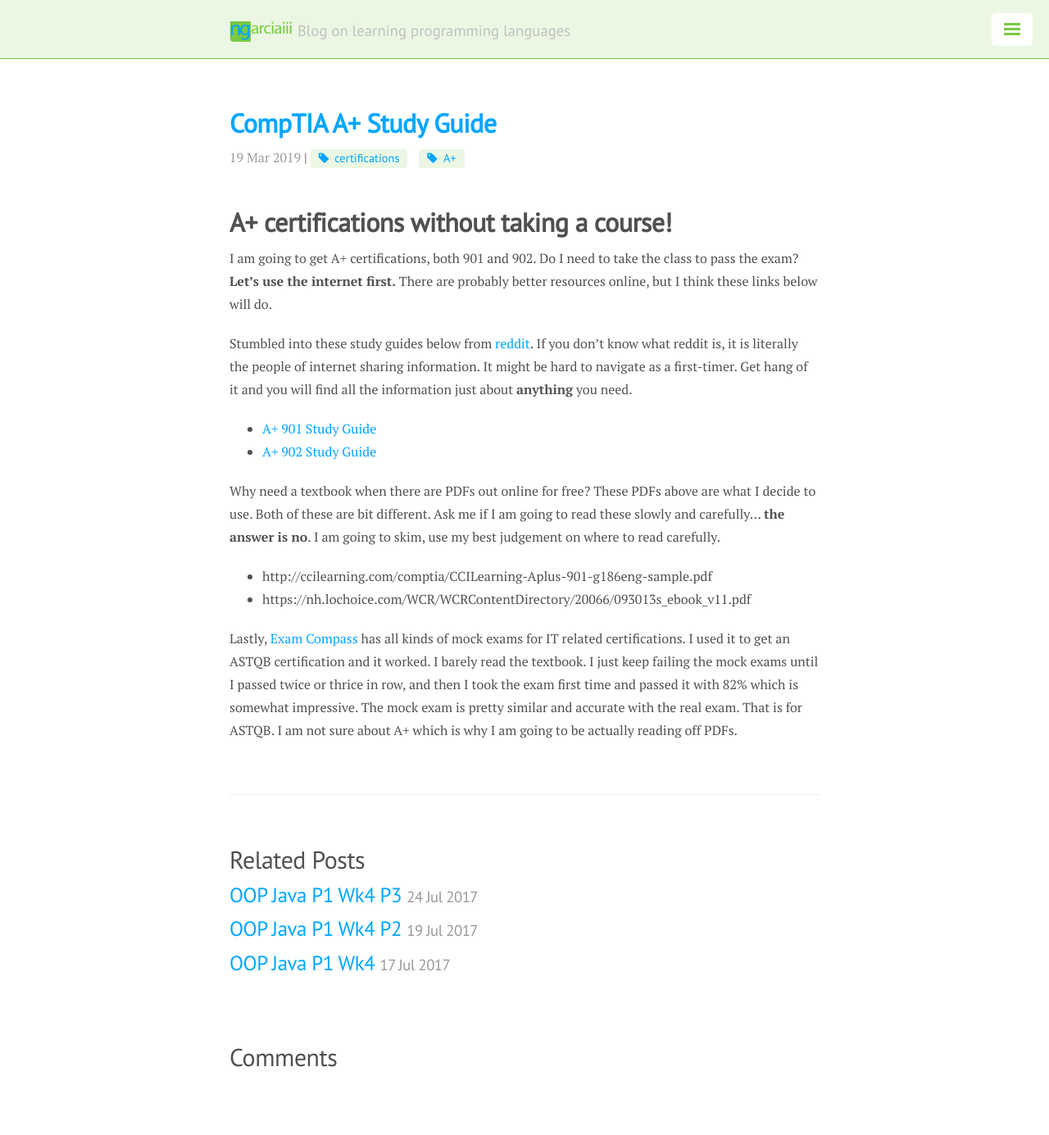
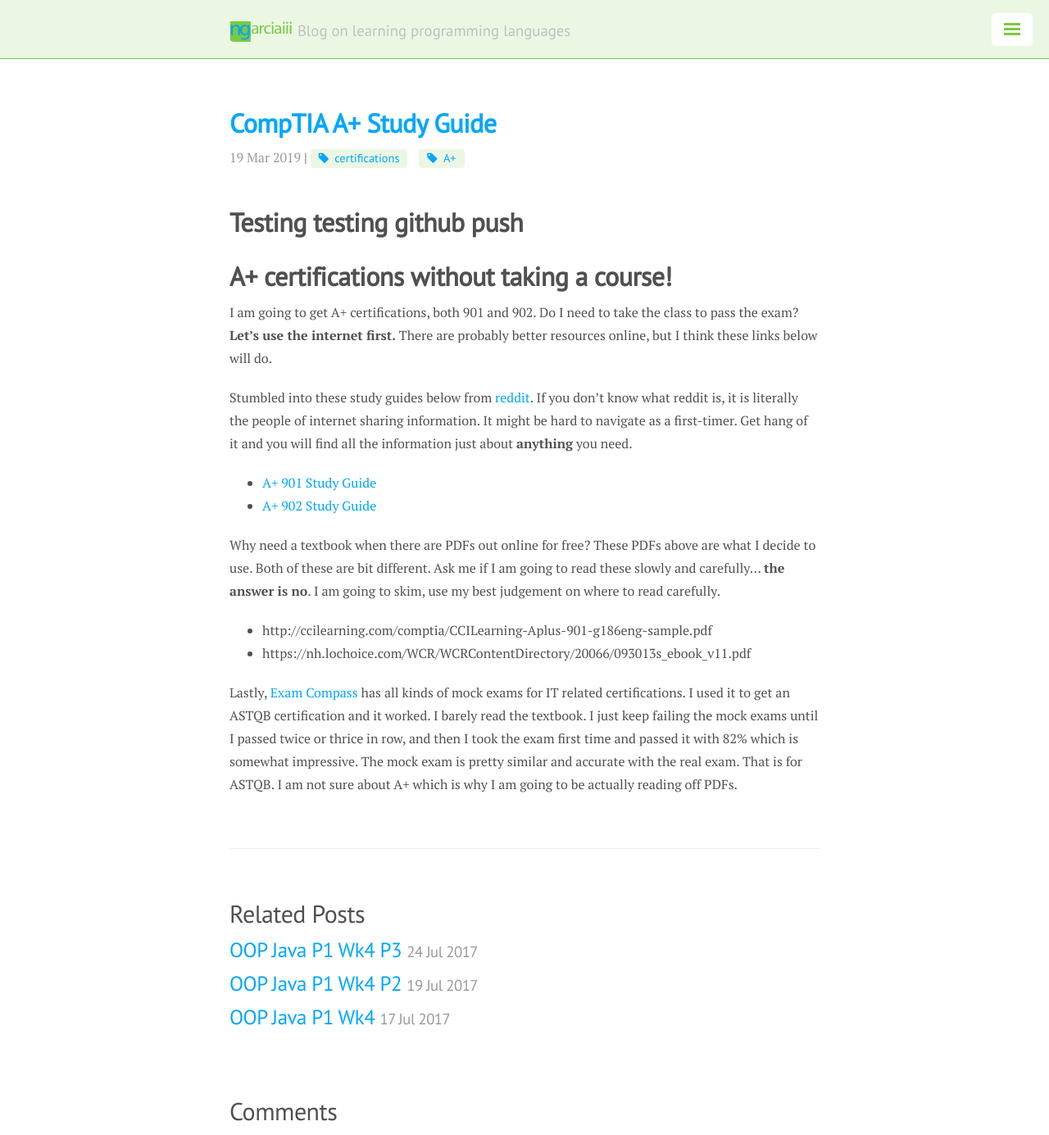
Before and after one commit to ngarciaiii/archived_blog, a Jekyll site: the page built from _posts/2019-03-19-CompTIA-A+-Study-Guide.markdown, in a window 1280 px wide and 1385 px high. Shown: the whole window at 82% size. Built offline with Jekyll 4.4.1, drawn with Linux system fonts in a browser that asks for light colours; nearby versions of some CDN libraries; comment, search, counter and statistics services are not loaded.

Commit message:
linking github to git

```diff
--- a/_posts/2019-03-19-CompTIA-A+-Study-Guide.markdown
+++ b/_posts/2019-03-19-CompTIA-A+-Study-Guide.markdown
@@ -7,6 +7,7 @@ tags: [certifications, A+]
 comments: true
 ---
 
+# Testing testing github push
 # A+ certifications without taking a course!
 
 I am going to get A+ certifications, both 901 and 902. Do I need to take the class to pass the exam? <b>Let's use the internet first.</b> There are probably better resources online, but I think these links below will do.
```
